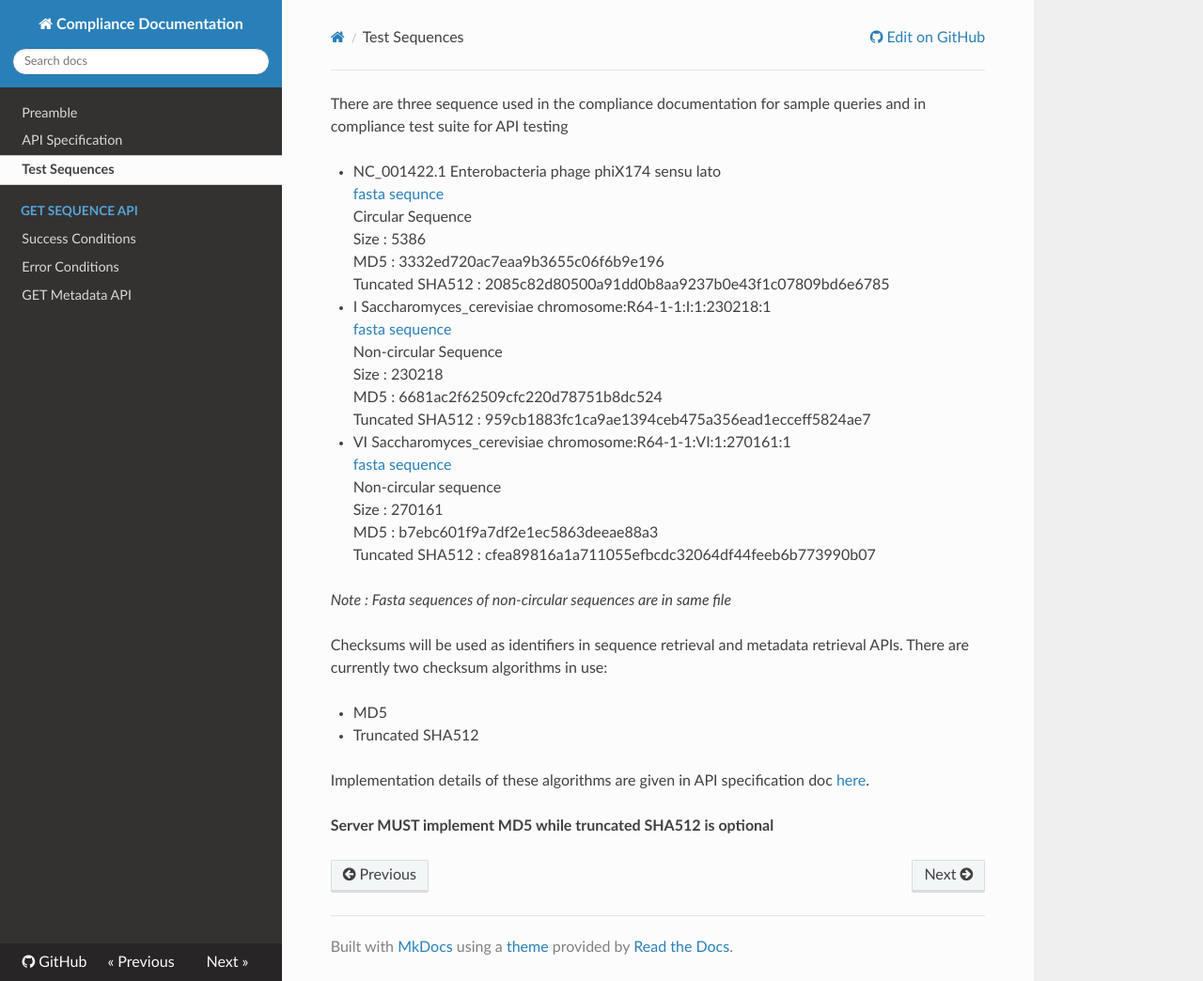
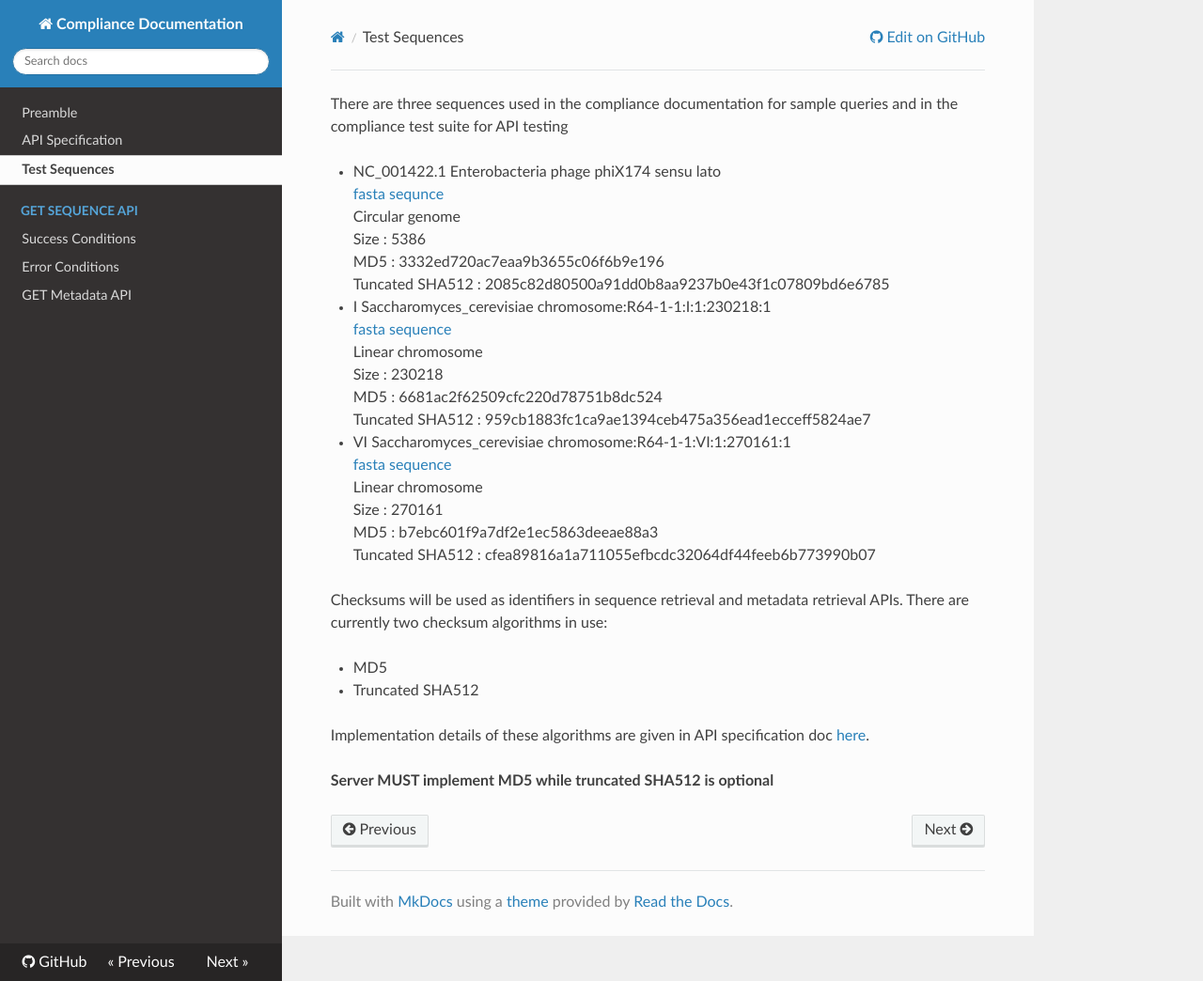
Before and after one commit to ga4gh/refget-compliance-suite, an MkDocs documentation site: the page built from docs/test_sequences.md, in a window 1280 px wide and 1044 px high. Shown: the whole window at 94% size. Built offline with MkDocs 1.6.1, drawn with Linux system fonts in a browser that asks for light colours; nearby versions of some CDN libraries; old or Windows-style settings are respelled for this version of MkDocs.

Commit message:
Update test_sequences.md

```diff
--- a/docs/test_sequences.md
+++ b/docs/test_sequences.md
@@ -1,28 +1,25 @@
-There are three sequence used in the compliance documentation for sample queries and in compliance test suite for API testing
+There are three sequences used in the compliance documentation for sample queries and in the compliance test suite for API testing
 
  * NC_001422.1 Enterobacteria phage phiX174 sensu lato
     [fasta sequnce](/sequences/NC.faa)
-    Circular Sequence
+    Circular genome
     Size : 5386
     MD5 : 3332ed720ac7eaa9b3655c06f6b9e196
     Tuncated SHA512 : 2085c82d80500a91dd0b8aa9237b0e43f1c07809bd6e6785
 
  * I Saccharomyces_cerevisiae chromosome:R64-1-1:I:1:230218:1
     [fasta sequence](sequences/I.faa)
-    Non-circular Sequence
+    Linear chromosome
     Size : 230218
     MD5 : 6681ac2f62509cfc220d78751b8dc524
     Tuncated SHA512 : 959cb1883fc1ca9ae1394ceb475a356ead1ecceff5824ae7
 
  * VI Saccharomyces_cerevisiae chromosome:R64-1-1:VI:1:270161:1
     [fasta sequence](sequences/VI.faa)
-    Non-circular sequence
+    Linear chromosome
     Size : 270161
     MD5 : b7ebc601f9a7df2e1ec5863deeae88a3
     Tuncated SHA512 : cfea89816a1a711055efbcdc32064df44feeb6b773990b07
-
-
-_Note : Fasta sequences of non-circular sequences are in same file_
 
 Checksums will be used as identifiers in sequence retrieval and metadata retrieval APIs. There are currently two checksum algorithms in use:
 
```
